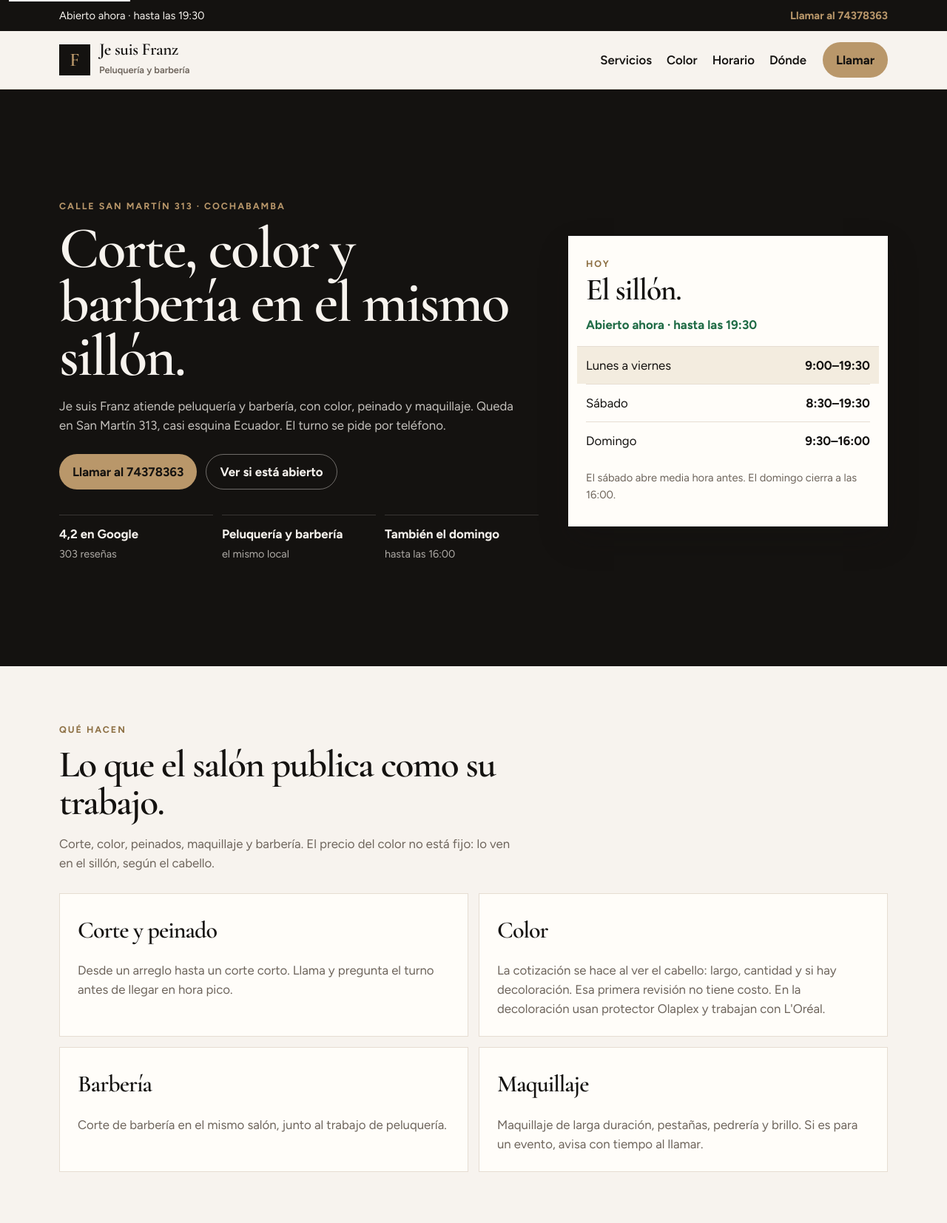
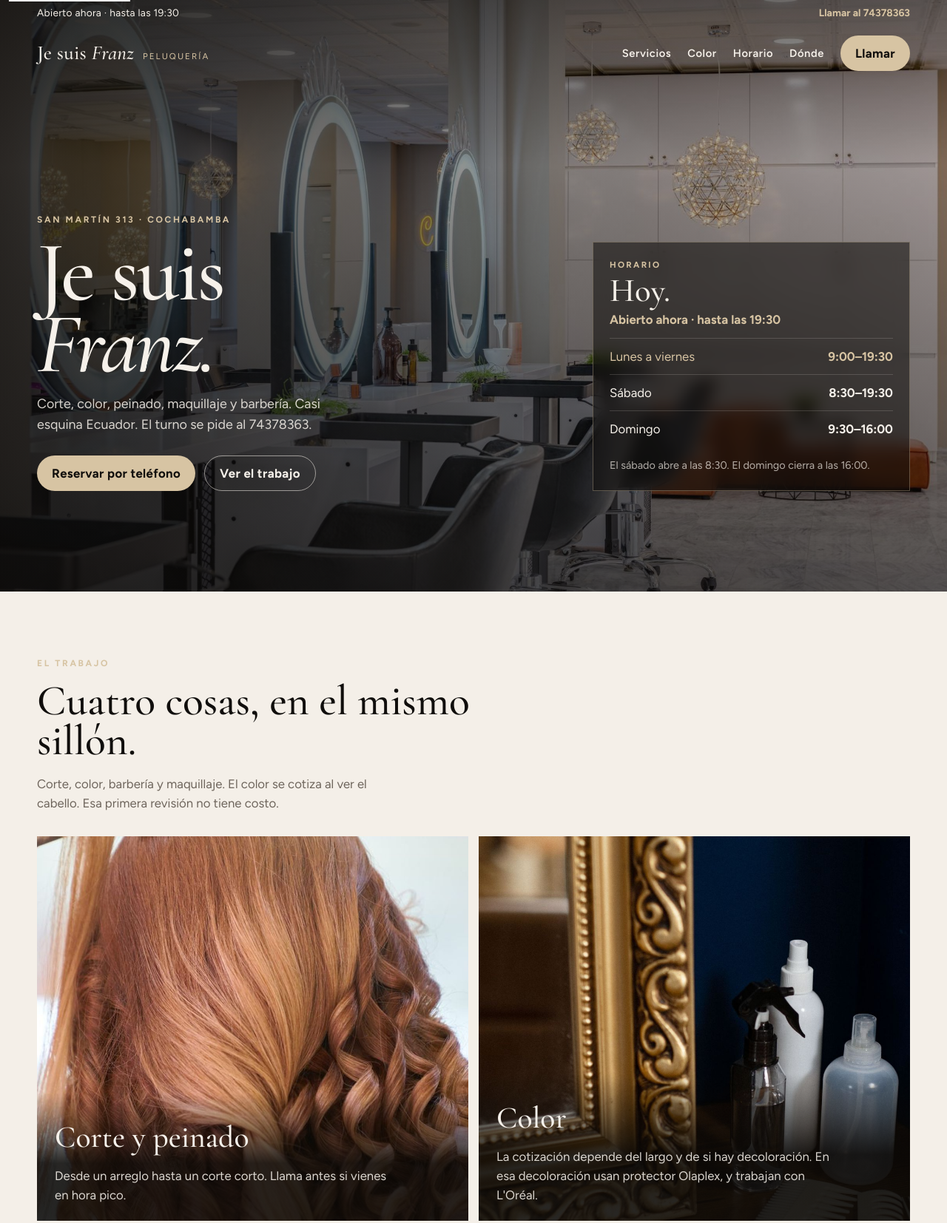
Before and after one commit to IsmaDavidAA/salon-je-suis-franz, a plain HTML site: page index.html in a window 1280 px wide. Shown: the top 1654 px of the page at 74% size. Drawn offline with nearby package versions, Linux system fonts and the light colour scheme.

Commit message:
Rediseñar el salón con un hero fotográfico y paneles de ambiente.
Co-authored-by: Cursor <cursoragent@cursor.com>

```diff
--- a/index.html
+++ b/index.html
@@ -59,6 +59,7 @@
 </head>
 <body>
   <a class="skip" href="#contenido">Saltar al contenido</a>
+  <div class="top" id="top">
     <div class="ribbon">
       <div class="wrap ribbon-inner">
         <p data-status>Consultando el horario…</p>
@@ -68,11 +69,8 @@
     <header class="header">
       <div class="wrap header-inner">
         <a class="brand" href="#inicio" aria-label="Salón Je Suis Franz, inicio">
-        <span class="mark" aria-hidden="true">F</span>
-        <span>
-          <strong>Je suis Franz</strong>
-          <span>Peluquería y barbería</span>
-        </span>
+          <strong>Je suis <em>Franz</em></strong>
+          <span>Peluquería</span>
         </a>
         <button class="nav-toggle" type="button" aria-expanded="false" aria-controls="menu">Menú</button>
         <nav class="nav" id="menu" aria-label="Secciones">
@@ -84,43 +82,32 @@
         <a class="btn btn-brass header-cta" href="tel:+59174378363">Llamar</a>
       </div>
     </header>
+  </div>
 
   <main id="contenido">
     <section class="hero" id="inicio">
-      <div class="wrap hero-grid">
+      <img class="hero-photo" src="assets/hero.jpg" alt="Sillones negros y espejos redondos de un salón, fotografía de ambiente">
+      <div class="hero-shade" aria-hidden="true"></div>
+      <div class="hero-grid">
         <div>
-          <p class="eyebrow">Calle San Martín 313 · Cochabamba</p>
-          <h1>Corte, color y barbería en el mismo sillón.</h1>
-          <p class="lead">Je suis Franz atiende peluquería y barbería, con color, peinado y maquillaje. Queda en San Martín 313, casi esquina Ecuador. El turno se pide por teléfono.</p>
+          <p class="eyebrow">San Martín 313 · Cochabamba</p>
+          <h1>Je suis<br><em>Franz.</em></h1>
+          <p class="lead">Corte, color, peinado, maquillaje y barbería. Casi esquina Ecuador. El turno se pide al 74378363.</p>
           <div class="actions">
-            <a class="btn btn-brass" href="tel:+59174378363">Llamar al 74378363</a>
-            <a class="btn btn-line" href="#horario">Ver si está abierto</a>
+            <a class="btn btn-brass" href="tel:+59174378363">Reservar por teléfono</a>
+            <a class="btn btn-line" href="#servicios">Ver el trabajo</a>
           </div>
-          <ul class="facts">
-            <li><strong>4,2 en Google</strong><span>303 reseñas</span></li>
-            <li><strong>Peluquería y barbería</strong><span>el mismo local</span></li>
-            <li><strong>También el domingo</strong><span>hasta las 16:00</span></li>
-          </ul>
         </div>
-        <aside class="board" aria-label="Horario de hoy">
-          <p class="board-kicker">Hoy</p>
-          <h2>El sillón.</h2>
+        <aside class="board" id="horario" aria-label="Horario de hoy">
+          <p class="board-kicker">Horario</p>
+          <h2>Hoy.</h2>
           <p class="board-status" data-status>Consultando el horario…</p>
           <ul class="hours">
-            <li data-days="1,2,3,4,5">
-              <span>Lunes a viernes</span>
-              <strong>9:00–19:30</strong>
-            </li>
-            <li data-day="6">
-              <span>Sábado</span>
-              <strong>8:30–19:30</strong>
-            </li>
-            <li data-day="0">
-              <span>Domingo</span>
-              <strong>9:30–16:00</strong>
-            </li>
+            <li data-days="1,2,3,4,5"><span>Lunes a viernes</span><strong>9:00–19:30</strong></li>
+            <li data-day="6"><span>Sábado</span><strong>8:30–19:30</strong></li>
+            <li data-day="0"><span>Domingo</span><strong>9:30–16:00</strong></li>
           </ul>
-          <p class="board-note">El sábado abre media hora antes. El domingo cierra a las 16:00.</p>
+          <p class="board-note">El sábado abre a las 8:30. El domingo cierra a las 16:00.</p>
         </aside>
       </div>
     </section>
@@ -128,63 +115,51 @@
     <section class="services" id="servicios">
       <div class="wrap">
         <div class="section-head">
-          <p class="eyebrow">Qué hacen</p>
-          <h2>Lo que el salón publica como su trabajo.</h2>
-          <p class="intro">Corte, color, peinados, maquillaje y barbería. El precio del color no está fijo: lo ven en el sillón, según el cabello.</p>
+          <p class="eyebrow">El trabajo</p>
+          <h2>Cuatro cosas, en el mismo sillón.</h2>
+          <p class="intro">Corte, color, barbería y maquillaje. El color se cotiza al ver el cabello. Esa primera revisión no tiene costo.</p>
         </div>
-        <div class="cards">
-          <article class="card">
+        <div class="panels">
+          <article class="panel">
+            <img src="assets/corte.jpg" alt="Ondas de cabello rubio vistas de espalda, fotografía de ambiente">
+            <div class="panel-copy">
               <h3>Corte y peinado</h3>
-            <p>Desde un arreglo hasta un corte corto. Llama y pregunta el turno antes de llegar en hora pico.</p>
+              <p>Desde un arreglo hasta un corte corto. Llama antes si vienes en hora pico.</p>
+            </div>
           </article>
-          <article class="card" id="color">
+          <article class="panel" id="color">
+            <img src="assets/color.jpg" alt="Espejo dorado, peines y atomizadores sobre una mesa, fotografía de ambiente">
+            <div class="panel-copy">
               <h3>Color</h3>
-            <p>La cotización se hace al ver el cabello: largo, cantidad y si hay decoloración. Esa primera revisión no tiene costo. En la decoloración usan protector Olaplex y trabajan con L'Oréal.</p>
+              <p>La cotización depende del largo y de si hay decoloración. En esa decoloración usan protector Olaplex, y trabajan con L'Oréal.</p>
+            </div>
           </article>
-          <article class="card">
+          <article class="panel">
+            <img src="assets/barberia.jpg" alt="Sillón rojo de barbería frente a un lavabo, fotografía de ambiente">
+            <div class="panel-copy">
               <h3>Barbería</h3>
-            <p>Corte de barbería en el mismo salón, junto al trabajo de peluquería.</p>
+              <p>El corte de barbería se hace en el mismo salón, junto a la peluquería.</p>
+            </div>
           </article>
-          <article class="card">
+          <article class="panel">
+            <img src="assets/maquillaje.jpg" alt="Maquillaje reflejado en espejos ovalados, fotografía de ambiente">
+            <div class="panel-copy">
               <h3>Maquillaje</h3>
-            <p>Maquillaje de larga duración, pestañas, pedrería y brillo. Si es para un evento, avisa con tiempo al llamar.</p>
+              <p>Larga duración, pestañas, pedrería y brillo. Si es para un evento, avísalo al llamar.</p>
+            </div>
           </article>
         </div>
-      </div>
-    </section>
-
-    <section class="hours-band" id="horario">
-      <div class="wrap hours-grid">
-        <div>
-          <p class="eyebrow light">Horario</p>
-          <h2>Abre todos los días.</h2>
-          <p class="intro light">El horario es el de la ficha de Google, en hora de Cochabamba. Entre semana cierra a las 19:30. El domingo, a las 16:00.</p>
-        </div>
-        <ol class="steps">
-          <li>
-            <strong>Lunes a viernes</strong>
-            <span>De 9:00 a 19:30.</span>
-          </li>
-          <li>
-            <strong>Sábado</strong>
-            <span>De 8:30 a 19:30.</span>
-          </li>
-          <li>
-            <strong>Domingo</strong>
-            <span>De 9:30 a 16:00.</span>
-          </li>
-        </ol>
       </div>
     </section>
 
     <section class="visit" id="donde">
       <div class="wrap visit-grid">
         <div>
-          <p class="eyebrow">Dónde estamos</p>
+          <p class="eyebrow">El local</p>
           <h2>San Martín 313, casi Ecuador.</h2>
-          <p class="intro">Calle San Martín número 313, casi esquina Ecuador, Cochabamba. En el mapa el código del lugar es JR6V+4X.</p>
+          <p class="intro">Calle San Martín número 313, Cochabamba. En el mapa el código del lugar es JR6V+4X. 4,2 en Google, sobre 303 reseñas.</p>
           <ul class="contact">
-            <li><a href="tel:+59174378363">Teléfono 74378363</a></li>
+            <li><a href="tel:+59174378363">74378363</a></li>
             <li><a href="https://www.google.com/maps/dir/?api=1&destination=-17.389638,-66.1550171">Cómo llegar</a></li>
           </ul>
         </div>
@@ -202,7 +177,7 @@
       <p>Lunes a viernes 9:00–19:30<br>Sábado 8:30–19:30 · Domingo 9:30–16:00</p>
       <p><a href="tel:+59174378363">74378363</a></p>
     </div>
-    <p class="legal wrap">© 2026 Salón Je Suis Franz</p>
+    <p class="legal wrap">Fotografías de ambiente con licencia libre de Pexels. No son fotos del local. © 2026 Salón Je Suis Franz</p>
   </footer>
   <a class="call-float" href="tel:+59174378363" aria-label="Llamar al 74378363">Llamar</a>
   <script src="script.js"></script>
--- a/script.js
+++ b/script.js
@@ -107,7 +107,21 @@ const setupFloat = () => {
   window.addEventListener("scroll", sync, { passive: true });
 };
 
+const setupHeader = () => {
+  const top = document.querySelector(".top");
+  const toggle = document.querySelector(".nav-toggle");
+  if (!top) return;
+  const sync = () => {
+    const menuOpen = toggle?.getAttribute("aria-expanded") === "true";
+    top.classList.toggle("is-solid", menuOpen || window.scrollY > 20);
+  };
+  sync();
+  window.addEventListener("scroll", sync, { passive: true });
+  toggle?.addEventListener("click", () => requestAnimationFrame(sync));
+};
+
 renderStatus();
 setupMenu();
 setupFloat();
+setupHeader();
 setInterval(renderStatus, 60000);
--- a/styles.css
+++ b/styles.css
@@ -1,13 +1,13 @@
 :root {
-  --ink: #141210;
-  --paper: #f7f3ee;
-  --card: #fffdf9;
-  --brass: #b9976a;
-  --brass-deep: #8d7044;
-  --muted: #6d645b;
-  --line: #e6ddd2;
-  --open: #1f6b45;
-  --max: 1120px;
+  --ink: #100e0c;
+  --paper: #f4efe8;
+  --card: #fbf8f3;
+  --brass: #d7c4a3;
+  --brass-deep: #a68456;
+  --muted: #6e655c;
+  --line: #e5dcd1;
+  --open: #d7c4a3;
+  --max: 1180px;
 }
 
 * { box-sizing: border-box; }
@@ -22,80 +22,79 @@ body {
   line-height: 1.55;
 }
 
+img { max-width: 100%; display: block; }
+
 .skip {
   position: absolute;
   left: 12px;
   top: -40px;
   background: white;
   padding: 8px 12px;
-  z-index: 20;
+  z-index: 40;
 }
 .skip:focus { top: 12px; }
 
-.wrap { width: min(var(--max), calc(100% - 40px)); margin: 0 auto; }
+.wrap { width: min(var(--max), calc(100% - 48px)); margin: 0 auto; }
 
-.ribbon { background: var(--ink); color: var(--paper); font-size: 0.92rem; }
+.top {
+  position: fixed;
+  inset: 0 0 auto 0;
+  z-index: 30;
+  color: #f6f1ea;
+  transition: background 0.25s ease;
+}
+.top.is-solid {
+  background: rgba(16, 14, 12, 0.94);
+  backdrop-filter: blur(14px);
+}
+
+.ribbon { font-size: 0.86rem; }
 .ribbon-inner {
   display: flex;
   justify-content: space-between;
   gap: 16px;
   align-items: center;
-  min-height: 42px;
+  min-height: 36px;
 }
-.ribbon p { margin: 0; }
+.ribbon p { margin: 0; letter-spacing: 0.02em; }
 .ribbon a { color: var(--brass); font-weight: 700; text-decoration: none; white-space: nowrap; }
 
-.header {
-  position: sticky;
-  top: 0;
-  z-index: 10;
-  background: rgba(247, 243, 238, 0.94);
-  backdrop-filter: blur(12px);
-  border-bottom: 1px solid var(--line);
+.header-inner {
+  display: flex;
+  align-items: center;
+  gap: 22px;
+  min-height: 72px;
 }
-.header-inner { display: flex; align-items: center; gap: 22px; min-height: 78px; }
 
 .brand {
   display: flex;
-  align-items: center;
+  align-items: baseline;
   gap: 12px;
   color: inherit;
   text-decoration: none;
   margin-right: auto;
 }
-.mark {
-  width: 42px;
-  height: 42px;
-  display: grid;
-  place-items: center;
-  background: var(--ink);
-  color: var(--brass);
+.brand strong {
   font-family: "Cormorant Garamond", serif;
-  font-size: 1.6rem;
-  font-weight: 600;
+  font-weight: 500;
+  font-size: 1.7rem;
+  letter-spacing: 0.01em;
 }
-.brand strong {
-  display: block;
-  font-family: "Cormorant Garamond", serif;
-  font-size: 1.45rem;
-  font-weight: 600;
-  line-height: 1;
-  letter-spacing: -0.02em;
-}
-.brand span span { color: var(--muted); font-size: 0.8rem; font-weight: 600; }
+.brand em { font-style: italic; font-weight: 500; }
+.brand span { color: var(--brass); font-size: 0.72rem; letter-spacing: 0.18em; text-transform: uppercase; }
 
-.nav { display: flex; gap: 20px; }
-.nav a { color: var(--ink); text-decoration: none; font-weight: 600; }
-.nav a:hover { color: var(--brass-deep); }
+.nav { display: flex; gap: 22px; }
+.nav a { color: inherit; text-decoration: none; font-size: 0.92rem; font-weight: 600; letter-spacing: 0.04em; }
+.nav a:hover { color: var(--brass); }
 
 .nav-toggle {
   display: none;
-  border: 1px solid var(--line);
-  background: var(--card);
+  border: 1px solid rgba(246, 241, 234, 0.35);
+  background: transparent;
+  color: inherit;
   border-radius: 999px;
-  padding: 10px 14px;
+  padding: 8px 14px;
   font-weight: 700;
-  color: var(--ink);
 }
 
 .btn {
@@ -103,149 +102,176 @@ body {
   align-items: center;
   justify-content: center;
   min-height: 48px;
-  padding: 0 18px;
+  padding: 0 20px;
   border-radius: 999px;
   text-decoration: none;
   font-weight: 700;
+  letter-spacing: 0.02em;
 }
 .btn-brass { background: var(--brass); color: var(--ink); }
-.btn-brass:hover { background: #c9aa7c; }
-.btn-line { color: var(--paper); border: 1.5px solid rgba(247, 243, 238, 0.4); }
+.btn-brass:hover { background: #e6d6ba; }
+.btn-line { color: #f6f1ea; border: 1px solid rgba(246, 241, 234, 0.55); }
+.btn-ink { background: var(--ink); color: #f6f1ea; }
 
-.hero { background: var(--ink); color: var(--paper); }
+.hero {
+  position: relative;
+  min-height: 100svh;
+  color: #f6f1ea;
+  display: flex;
+  align-items: flex-end;
+  overflow: hidden;
+}
+.hero-photo {
+  position: absolute;
+  inset: 0;
+  width: 100%;
+  height: 100%;
+  object-fit: cover;
+  object-position: center 45%;
+}
+.hero-shade {
+  position: absolute;
+  inset: 0;
+  background:
+    linear-gradient(90deg, rgba(12, 10, 8, 0.82) 0%, rgba(12, 10, 8, 0.42) 52%, rgba(12, 10, 8, 0.2) 100%),
+    linear-gradient(180deg, rgba(12, 10, 8, 0.45) 0%, transparent 28%, rgba(12, 10, 8, 0.55) 100%);
+}
 .hero-grid {
+  position: relative;
+  z-index: 1;
   display: grid;
-  grid-template-columns: 1.2fr 0.8fr;
-  gap: 40px;
-  align-items: center;
-  padding: 72px 0 64px;
+  grid-template-columns: 1.25fr 0.75fr;
+  gap: 36px;
+  align-items: end;
+  width: min(var(--max), calc(100% - 48px));
+  margin: 0 auto;
+  padding: 150px 0 48px;
 }
 
 .eyebrow {
-  margin: 0 0 12px;
-  color: var(--brass-deep);
-  font-size: 0.78rem;
+  margin: 0 0 14px;
+  color: var(--brass);
+  font-size: 0.75rem;
   font-weight: 700;
-  letter-spacing: 0.16em;
+  letter-spacing: 0.22em;
   text-transform: uppercase;
 }
-.hero .eyebrow, .eyebrow.light { color: var(--brass); }
 
 h1, h2, h3 {
   font-family: "Cormorant Garamond", serif;
-  font-weight: 600;
-  letter-spacing: -0.03em;
+  font-weight: 500;
   margin-top: 0;
 }
 h1 {
-  margin-bottom: 16px;
-  font-size: clamp(3rem, 6.2vw, 5.4rem);
-  line-height: 0.92;
+  margin: 0 0 18px;
+  font-size: clamp(4.4rem, 9vw, 8.2rem);
+  line-height: 0.84;
+  letter-spacing: -0.03em;
 }
-h2 { font-size: clamp(2.2rem, 4vw, 3.4rem); line-height: 1; margin-bottom: 12px; }
+h1 em { font-style: italic; font-weight: 500; }
+h2 { font-size: clamp(2.6rem, 4.5vw, 4.2rem); line-height: 0.95; margin-bottom: 12px; }
 
-.lead, .intro { color: var(--muted); max-width: 58ch; }
-.hero .lead, .intro.light { color: rgba(247, 243, 238, 0.78); }
-.actions { display: flex; flex-wrap: wrap; gap: 12px; margin-top: 26px; }
-
-.facts {
-  display: grid;
-  grid-template-columns: repeat(3, 1fr);
-  gap: 12px;
-  margin: 34px 0 0;
-  padding: 0;
-  list-style: none;
-}
-.facts li { border-top: 1px solid rgba(247, 243, 238, 0.16); padding-top: 12px; }
-.facts strong { display: block; }
-.facts span { color: rgba(247, 243, 238, 0.68); font-size: 0.9rem; }
+.lead { max-width: 38ch; color: rgba(246, 241, 234, 0.86); font-size: 1.12rem; }
+.intro { color: var(--muted); max-width: 46ch; }
+.actions { display: flex; flex-wrap: wrap; gap: 12px; margin-top: 28px; }
 
 .board {
-  background: var(--card);
-  color: var(--ink);
-  padding: 28px 24px 16px;
-  box-shadow: 0 18px 40px rgba(20, 18, 16, 0.18);
+  background: rgba(16, 14, 12, 0.55);
+  border: 1px solid rgba(215, 196, 163, 0.35);
+  backdrop-filter: blur(10px);
+  padding: 22px 22px 8px;
 }
 .board-kicker {
-  margin: 0 0 6px;
-  color: var(--brass-deep);
-  font-size: 0.78rem;
+  margin: 0 0 4px;
+  color: var(--brass);
+  letter-spacing: 0.2em;
+  text-transform: uppercase;
+  font-size: 0.72rem;
   font-weight: 700;
-  letter-spacing: 0.16em;
-  text-transform: uppercase;
 }
-.board h2 { font-size: 2.6rem; }
-.board-status { margin: 0 0 16px; font-weight: 700; color: var(--open); }
-.board-status[data-open="false"] { color: #8a3a32; }
+.board h2 { font-size: 2.8rem; margin-bottom: 4px; }
+.board-status { margin: 0 0 12px; color: var(--brass); font-weight: 700; }
+.board-status[data-open="false"] { color: #f0c2b8; }
 .hours { list-style: none; margin: 0; padding: 0; }
 .hours li {
   display: flex;
   justify-content: space-between;
   gap: 16px;
-  padding: 12px 0;
-  border-top: 1px solid var(--line);
+  padding: 11px 0;
+  border-top: 1px solid rgba(246, 241, 234, 0.16);
 }
-.hours .is-today { background: #f3ecdf; margin: 0 -12px; padding: 12px; }
-.board-note { color: var(--muted); font-size: 0.92rem; }
+.hours .is-today { color: var(--brass); }
+.board-note { color: rgba(246, 241, 234, 0.7); font-size: 0.9rem; }
 
-section { padding: 76px 0; }
-.section-head { max-width: 680px; margin-bottom: 28px; }
+section { padding: 88px 0; scroll-margin-top: 120px; }
+.section-head { max-width: 640px; margin-bottom: 32px; }
+.section-head h2 { color: var(--ink); }
 
-.cards {
+.panels {
   display: grid;
   grid-template-columns: 1fr 1fr;
   gap: 14px;
 }
-.card {
-  background: var(--card);
-  border: 1px solid var(--line);
-  padding: 24px;
+.panel {
+  position: relative;
+  min-height: 520px;
+  overflow: hidden;
+  color: #f6f1ea;
 }
-.card p { color: var(--muted); margin-bottom: 0; }
-.card h3 { font-size: 2rem; margin-bottom: 8px; }
+.panel img {
+  position: absolute;
+  inset: 0;
+  width: 100%;
+  height: 100%;
+  object-fit: cover;
+}
+.panel-copy {
+  position: absolute;
+  inset: auto 0 0 0;
+  padding: 28px 24px 22px;
+  background: linear-gradient(transparent, rgba(10, 8, 6, 0.88) 55%);
+}
+.panel h3 { font-size: 2.6rem; margin-bottom: 6px; }
+.panel p { margin: 0; max-width: 42ch; color: rgba(246, 241, 234, 0.88); }
 
-.hours-band { background: var(--ink); color: var(--paper); }
-.hours-grid, .visit-grid {
+.visit-grid {
   display: grid;
-  grid-template-columns: 1.1fr 0.9fr;
-  gap: 32px;
+  grid-template-columns: 0.9fr 1.1fr;
+  gap: 28px;
   align-items: center;
 }
-.steps { margin: 0; padding: 0; list-style: none; display: grid; gap: 12px; }
-.steps li { background: rgba(247, 243, 238, 0.08); padding: 16px 18px; }
-.steps strong { display: block; }
-.steps span { color: rgba(247, 243, 238, 0.72); }
-
-.map { width: 100%; min-height: 360px; border: 0; }
+.map { width: 100%; min-height: 420px; border: 0; }
 .contact { list-style: none; padding: 0; display: flex; flex-wrap: wrap; gap: 10px; }
 .contact a {
   display: inline-flex;
   min-height: 46px;
   align-items: center;
   padding: 0 16px;
-  background: var(--ink);
-  color: var(--paper);
+  border: 1px solid var(--ink);
+  color: var(--ink);
   text-decoration: none;
   font-weight: 700;
 }
+.contact a:hover { background: var(--ink); color: var(--paper); }
 
-.footer { background: #0d0c0b; color: rgba(247, 243, 238, 0.74); padding-top: 36px; }
-.footer-grid { display: grid; grid-template-columns: 1.2fr 1fr auto; gap: 18px; }
+.footer { background: var(--ink); color: rgba(246, 241, 234, 0.74); padding-top: 42px; }
+.footer-grid { display: grid; grid-template-columns: 1.3fr 1fr auto; gap: 18px; }
 .footer a { color: var(--brass); font-weight: 700; text-decoration: none; }
 .footer-name {
   color: white;
   font-family: "Cormorant Garamond", serif;
-  font-size: 2rem;
+  font-size: 2.4rem;
+  font-style: italic;
   margin: 0 0 6px;
 }
-.legal { color: rgba(247, 243, 238, 0.42); font-size: 0.88rem; padding-bottom: 28px; }
+.legal { color: rgba(246, 241, 234, 0.45); font-size: 0.86rem; padding-bottom: 28px; }
 
 .call-float {
   display: none;
   position: fixed;
   right: 16px;
   bottom: 16px;
-  z-index: 12;
+  z-index: 28;
   min-height: 52px;
   padding: 0 18px;
   border-radius: 999px;
@@ -254,39 +280,42 @@ section { padding: 76px 0; }
   text-decoration: none;
   font-weight: 800;
   align-items: center;
-  box-shadow: 0 12px 28px rgba(20, 18, 16, 0.28);
 }
 
-:focus-visible { outline: 3px solid rgba(185, 151, 106, 0.7); outline-offset: 3px; }
+:focus-visible { outline: 3px solid rgba(215, 196, 163, 0.8); outline-offset: 3px; }
 
 @media (max-width: 900px) {
-  .hero-grid, .cards, .hours-grid, .visit-grid, .footer-grid, .facts { grid-template-columns: 1fr; }
+  .hero-grid, .panels, .visit-grid, .footer-grid { grid-template-columns: 1fr; }
+  .panel { min-height: 420px; }
+  .hero { min-height: auto; }
+  .hero-photo { position: absolute; }
 }
 
 @media (max-width: 860px) {
   .nav-toggle { display: inline-flex; }
   .header-cta { display: none; }
+  .header { position: relative; }
   .nav {
     display: none;
     position: absolute;
     left: 0;
     right: 0;
     top: 100%;
-    background: var(--card);
-    border-bottom: 1px solid var(--line);
+    background: rgba(16, 14, 12, 0.96);
     padding: 8px 20px 16px;
     flex-direction: column;
   }
   .nav.is-open { display: flex; }
-  .nav a { padding: 14px 0; border-top: 1px solid var(--line); }
+  .nav a { padding: 14px 0; border-top: 1px solid rgba(246, 241, 234, 0.12); }
   .call-float.is-visible { display: inline-flex; }
-  .footer { padding-bottom: 84px; }
+  .footer { padding-bottom: 88px; }
 }
 
 @media (max-width: 640px) {
-  .wrap { width: min(var(--max), calc(100% - 28px)); }
-  .hero-grid { padding: 42px 0 36px; }
+  .wrap, .hero-grid { width: min(var(--max), calc(100% - 28px)); }
+  .hero-grid { padding: 128px 0 28px; }
   section { padding: 56px 0; }
+  h1 { font-size: 4.2rem; }
   .ribbon-inner { align-items: flex-start; padding: 8px 0; }
 }
 
```
Also changed, not shown: assets/barberia.jpg (added), assets/color.jpg (added), assets/corte.jpg (added), assets/hero.jpg (added), assets/maquillaje.jpg (added). Lines whose indentation alone changed are shown as unchanged.
